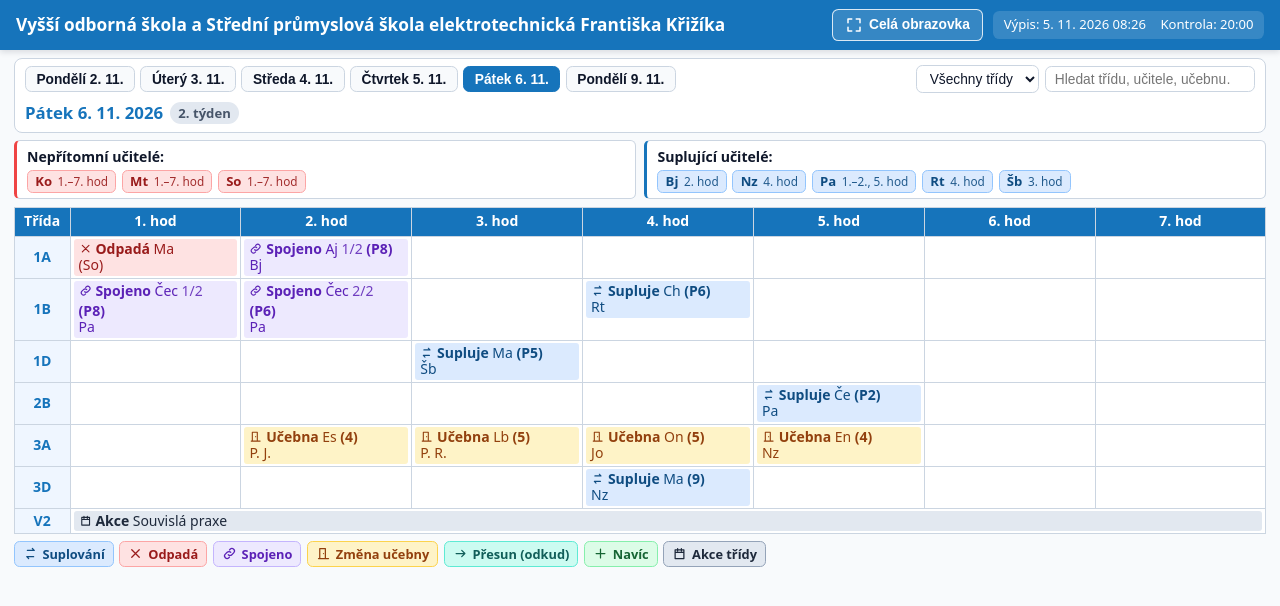
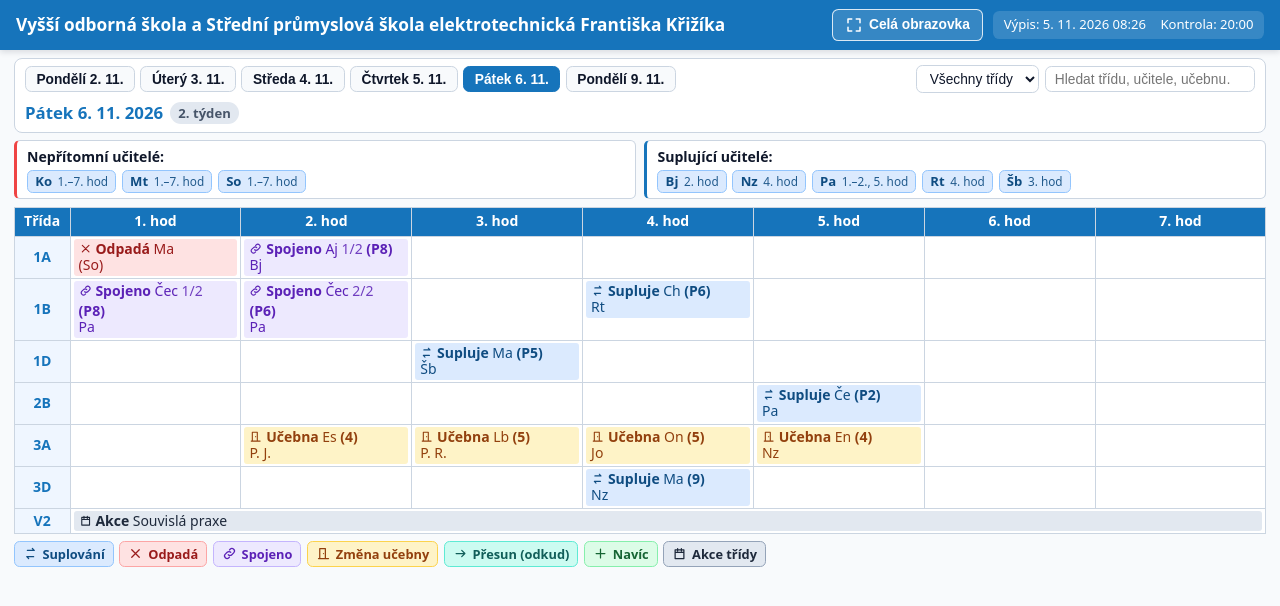
Before and after one commit to filiphanel-art/krizik-supl, a plain HTML site: page index.html in a window 1280 px wide. Drawn offline with Linux system fonts and the light colour scheme.

Commit message:
style: sjednocení barvy štítků nepřítomných učitelů na méně agresivní modrou a aktualizace PDF

```diff
--- a/index.html
+++ b/index.html
@@ -9,7 +9,7 @@
   <link rel="manifest" href="manifest.json">
   <link rel="icon" type="image/svg+xml" href="icon.svg">
   <link rel="apple-touch-icon" href="icon-192.png">
-  <link rel="stylesheet" href="styles.css?v=10">
+  <link rel="stylesheet" href="styles.css?v=11">
 </head>
 <body class="tab-grid">
   <header class="app-header">
@@ -97,6 +97,6 @@
   </button>
 
   <script src="static-mode.js"></script>
-  <script src="app.js?v=10"></script>
+  <script src="app.js?v=11"></script>
 </body>
 </html>
--- a/styles.css
+++ b/styles.css
@@ -395,9 +395,9 @@ body {
 }
 
 .pill-absent {
-  background-color: var(--odpada-bg);
-  color: var(--odpada-fg);
-  border-color: var(--odpada-border);
+  background-color: var(--supl-bg);
+  color: var(--supl-fg);
+  border-color: var(--supl-border);
 }
 
 .pill-sub {
```
